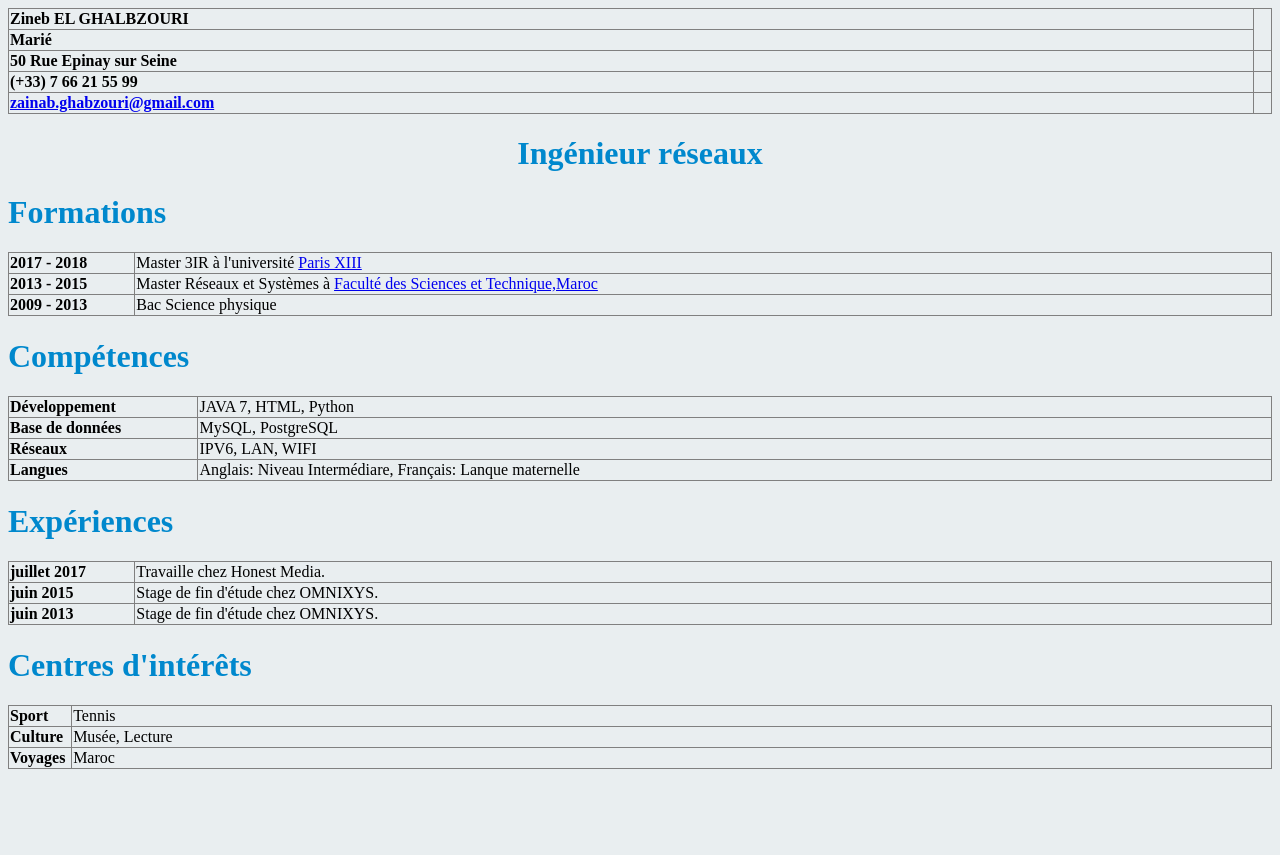
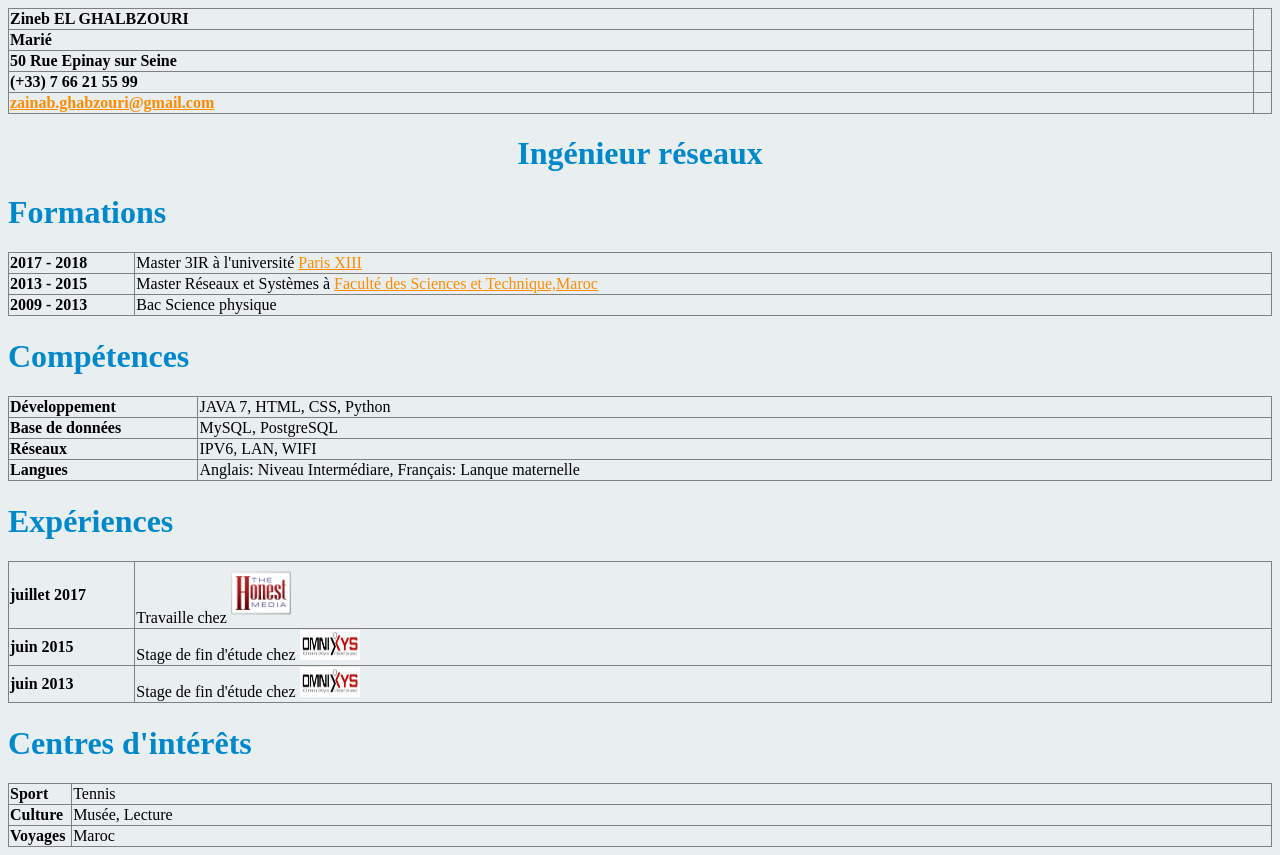
Before and after one commit to zainabelgh/tpaw2018, a plain HTML site: page tp1/index.html in a window 1280 px wide. Before the commit the page ends 800 px from the top, so only its background shows below. Drawn offline with Linux system fonts and the light colour scheme.

Commit message:
Add files via upload

```diff
--- a/tp1/cv.css
+++ b/tp1/cv.css
@@ -11,3 +11,6 @@ body{
 h1{
 	color:#0088CD;
 }
+a{
+	color:#FF8C00;
+}
--- a/tp1/index.html
+++ b/tp1/index.html
@@ -53,7 +53,7 @@
 			<table border="1" width="100%">
 				   <tr>
 					  <td width="15%"><strong>Développement</strong></</td>
-					  <td>JAVA 7, HTML, Python</td>
+					  <td>JAVA 7, HTML, CSS, Python</td>
 				   </tr>
 				   <tr>
 					  <td width="15%"><strong>Base de données</strong></</td>
@@ -78,16 +78,16 @@
 			<table border="1" width="100%">
 				   <tr>
 					  <td  width="10%"><strong>juillet 2017</strong></td>
-					  <td>Travaille chez Honest Media.</td>
+					  <td>Travaille chez <img src="hm.png" alt="Honest Media" height="60" width="60"></td>
 				   </tr>
 				   <tr>
 					  <td width="10%"><strong>juin 2015</strong></</td>
-					  <td>Stage de fin d'étude chez OMNIXYS.</td>
+					  <td>Stage de fin d'étude chez <img src="omnixys.png" alt="omnixys" height="30" width="60"></td>
 
 				   </tr>
 				   <tr>
 					  <td width="10%"><strong>juin 2013</strong></</td>
-					  <td>Stage de fin d'étude chez OMNIXYS.</td>
+					  <td>Stage de fin d'étude chez <img src="omnixys.png" alt="omnixys" height="30" width="60"></td>
 
 				   </tr>
 
```
Also changed, not shown: tp1/hm.png (added), tp1/omnixys.PNG (added).
